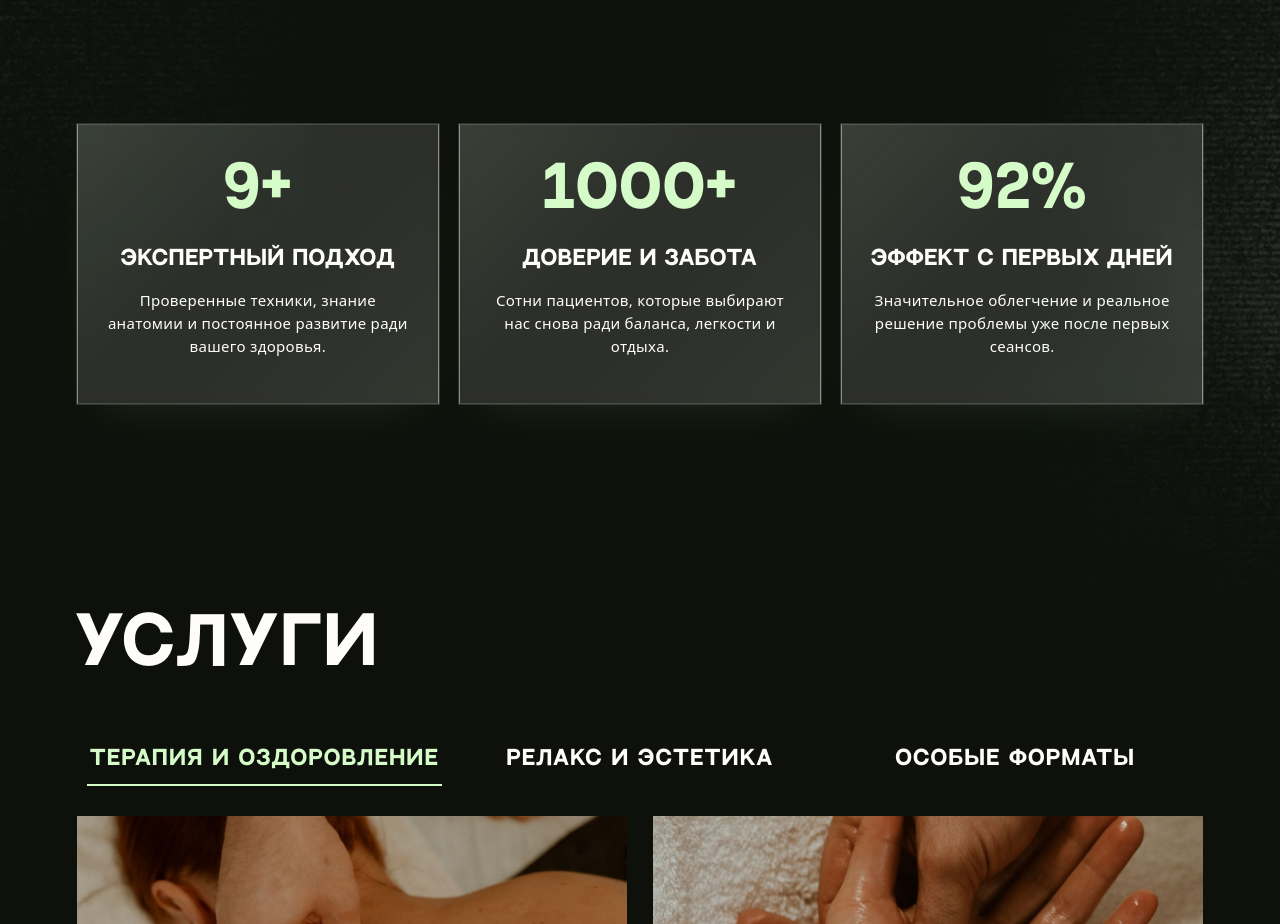
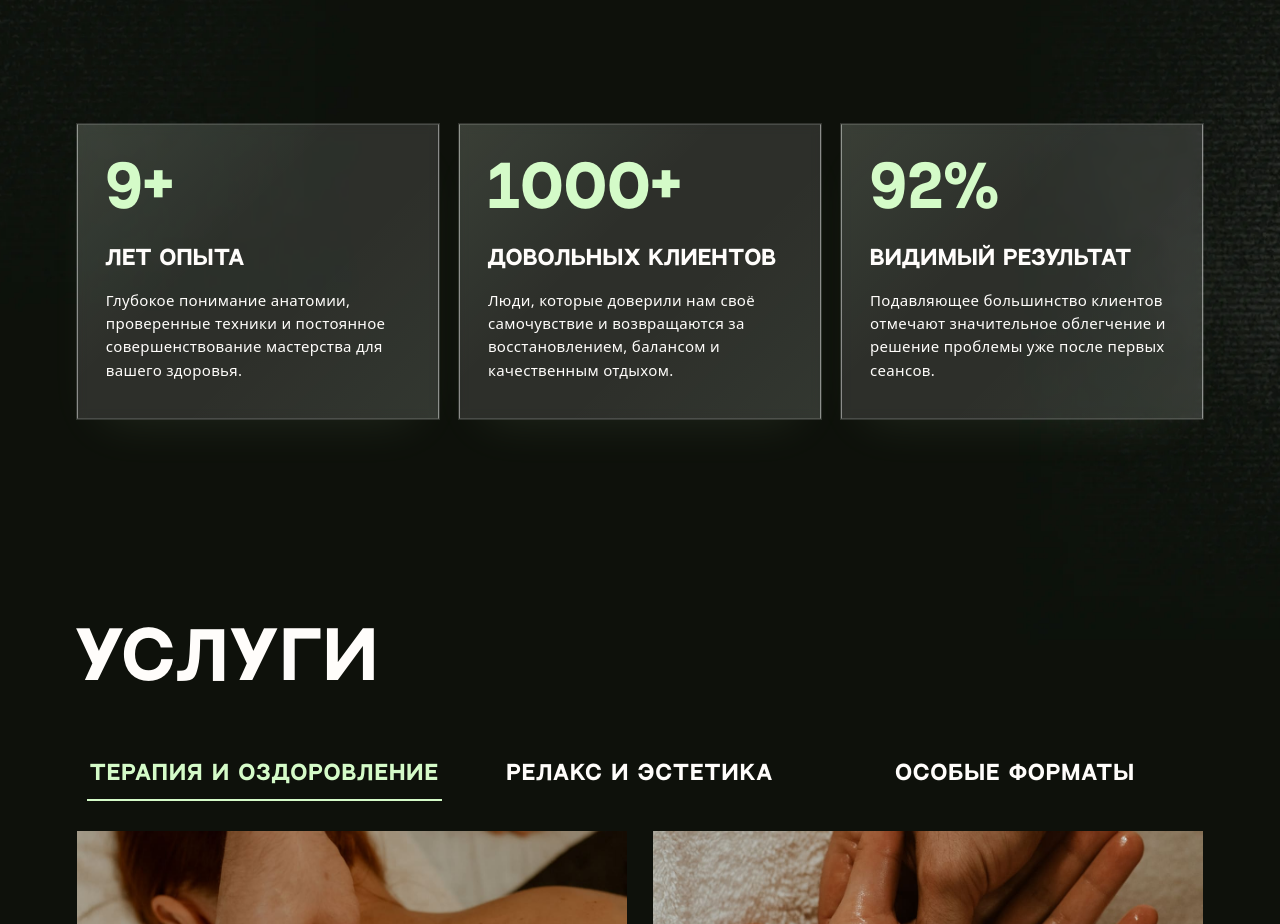
Before and after one commit to LesyaKulikov/tulsanoff, a React (Vite) app: page / in a window 1280 px wide. Shown: the part 1420-2344 px from the top of the page. Built offline with nearby package versions, Linux system fonts and the light colour scheme; a web font is replaced by a local one.

Commit message:
Revert "feat: update approach copy and center text"
This reverts commit 0f1c373013597b4438bb1285ade8a13eac104327.

```diff
--- a/src/components/Approach/Approach.module.css
+++ b/src/components/Approach/Approach.module.css
@@ -60,8 +60,6 @@
   composes: glass from global;
   display: flex;
   flex-direction: column;
-  text-align: center;
-  align-items: center;
   padding: 36px 28px;
   min-height: 280px;
   position: relative;
--- a/src/i18n/en-US.json
+++ b/src/i18n/en-US.json
@@ -24,18 +24,18 @@
   "approach": {
     "0": {
       "num": "9+",
-      "title": "Expert approach",
-      "body": "Proven techniques, anatomical knowledge and constant development for your health."
+      "title": "years of experience",
+      "body": "Deep understanding of anatomy, proven techniques and constant refinement of craft for your health."
     },
     "1": {
       "num": "1000+",
-      "title": "Trust and care",
-      "body": "Hundreds of patients who choose us again for balance, lightness and rest."
+      "title": "happy clients",
+      "body": "People who trusted us with their well-being and return for recovery, balance, and deep quality rest."
     },
     "2": {
       "num": "92%",
-      "title": "Effect from day one",
-      "body": "Significant relief and a real solution to the problem already after the first sessions."
+      "title": "visible result",
+      "body": "The vast majority of clients report significant relief and resolution of their problem after the first sessions."
     }
   },
   "services": {
--- a/src/i18n/he-IL.json
+++ b/src/i18n/he-IL.json
@@ -24,18 +24,18 @@
   "approach": {
     "0": {
       "num": "9+",
-      "title": "גישה מקצועית",
-      "body": "טכניקות מוכחות, הבנה אנטומית מדויקת ופיתוח מתמיד למען בריאותכם."
+      "title": "שנות ניסיון",
+      "body": "הבנה עמוקה של אנטומיה, טכניקות מוכחות ושיפור מתמשך של המקצוענות — למענכם."
     },
     "1": {
       "num": "1000+",
-      "title": "אמון וטיפול מסור",
-      "body": "מאות מטופלים שבוחרים בנו כל פעם מחדש כדי למצוא איזון, שקט ומנוחה."
+      "title": "לקוחות מרוצים",
+      "body": "אנשים שנתנו בנו אמון ושבים כדי להשתקם, למצוא איזון ולנוח כמו שצריך."
     },
     "2": {
       "num": "92%",
-      "title": "תוצאות מהמפגש הראשון",
-      "body": "הקלה משמעותית ופתרון אמיתי לבעיה כבר לאחר הטיפולים הראשונים."
+      "title": "תוצאה נראית לעין",
+      "body": "רוב הלקוחות מדווחים על הקלה משמעותית ופתרון לבעיה כבר לאחר הטיפולים הראשונים."
     }
   },
   "services": {
--- a/src/i18n/ru-RU.json
+++ b/src/i18n/ru-RU.json
@@ -24,18 +24,18 @@
   "approach": {
     "0": {
       "num": "9+",
-      "title": "Экспертный подход",
-      "body": "Проверенные техники, знание анатомии и постоянное развитие ради вашего здоровья."
+      "title": "лет опыта",
+      "body": "Глубокое понимание анатомии, проверенные техники и постоянное совершенствование мастерства для вашего здоровья."
     },
     "1": {
       "num": "1000+",
-      "title": "Доверие и забота",
-      "body": "Сотни пациентов, которые выбирают нас снова ради баланса, легкости и отдыха."
+      "title": "довольных клиентов",
+      "body": "Люди, которые доверили нам своё самочувствие и возвращаются за восстановлением, балансом и качественным отдыхом."
     },
     "2": {
       "num": "92%",
-      "title": "Эффект с первых дней",
-      "body": "Значительное облегчение и реальное решение проблемы уже после первых сеансов."
+      "title": "видимый результат",
+      "body": "Подавляющее большинство клиентов отмечают значительное облегчение и решение проблемы уже после первых сеансов."
     }
   },
   "services": {
```
